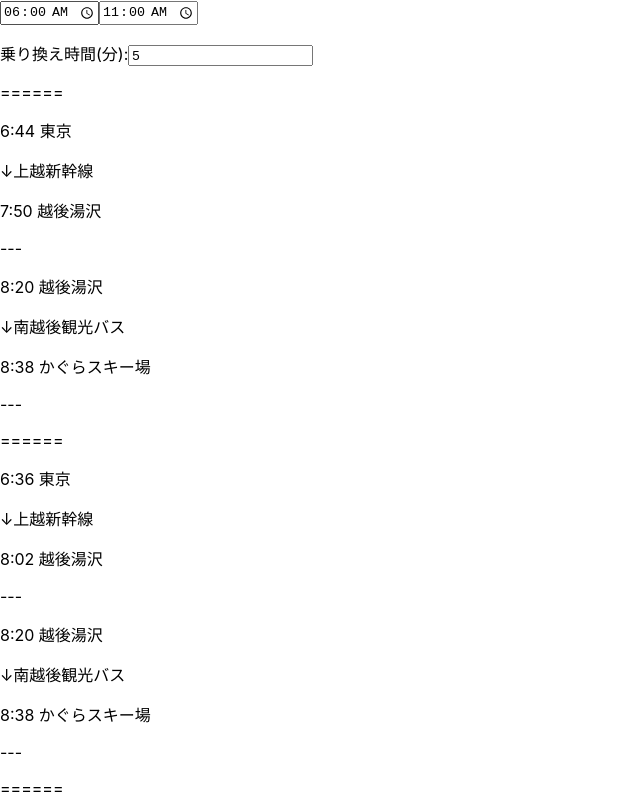
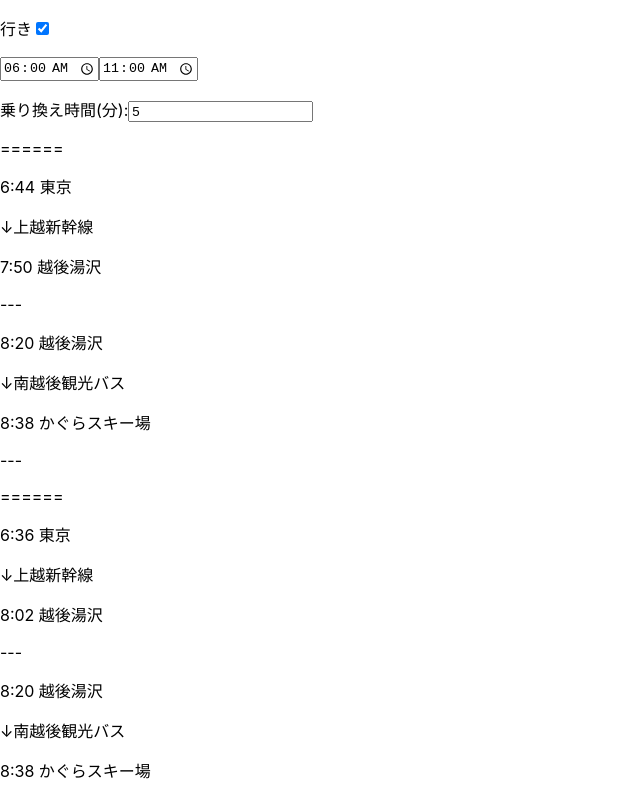
Before and after one commit to knogu/way2ski, a React (Create React App) app: page / in a window 1280 px wide. Shown: the top 800 px of the page, without its empty margins (0-640 px from the left). Built offline with nearby package versions, Linux system fonts and the light colour scheme.

Commit message:
Switch toSki and back by checkbox

```diff
--- a/src/App.tsx
+++ b/src/App.tsx
@@ -2,6 +2,7 @@
 import { TripCandidateList } from './components/TripCandidateList';
 import { useTripCandidates, useTripCandidatesRes } from './hooks/tripCandidates';
 import { QueryCmp } from './components/Query';
+import { ChangeEvent, useState } from 'react';
 
 const OneWay = (useTripCandidateRes: useTripCandidatesRes) => {
   return (
@@ -13,10 +14,18 @@
 }
 
 function App() {
+  const [isChecked, setIsChecked] = useState<boolean>(true);
+  const handleCheckboxChange = (event: ChangeEvent<HTMLInputElement>) => {
+    console.log(event.target.checked);
+    setIsChecked(event.target.checked);
+  };
+
   return (
     <>
-      {OneWay(useTripCandidates(true))}
-      {OneWay(useTripCandidates(false))};
+      <p>
+        行き<input type="checkbox" checked={isChecked} onChange={handleCheckboxChange} />
+      </p>
+      {OneWay(useTripCandidates(isChecked))};
     </>
   );
 }
--- a/src/hooks/tripCandidates.tsx
+++ b/src/hooks/tripCandidates.tsx
@@ -33,6 +33,13 @@
     const [tripCandidateList, setTripCandidateList] = useState(initialCands);
 
     useEffect(() => {
+        const query = initialQuery;
+        setQuery(query);
+        const cands = genTripCandidateListProps(isToSki, query);
+        setTripCandidateList(cands);
+    }, [isToSki])
+
+    useEffect(() => {
         const cands = genTripCandidateListProps(isToSki, query);
         setTripCandidateList(cands);
     }, [query])
```
